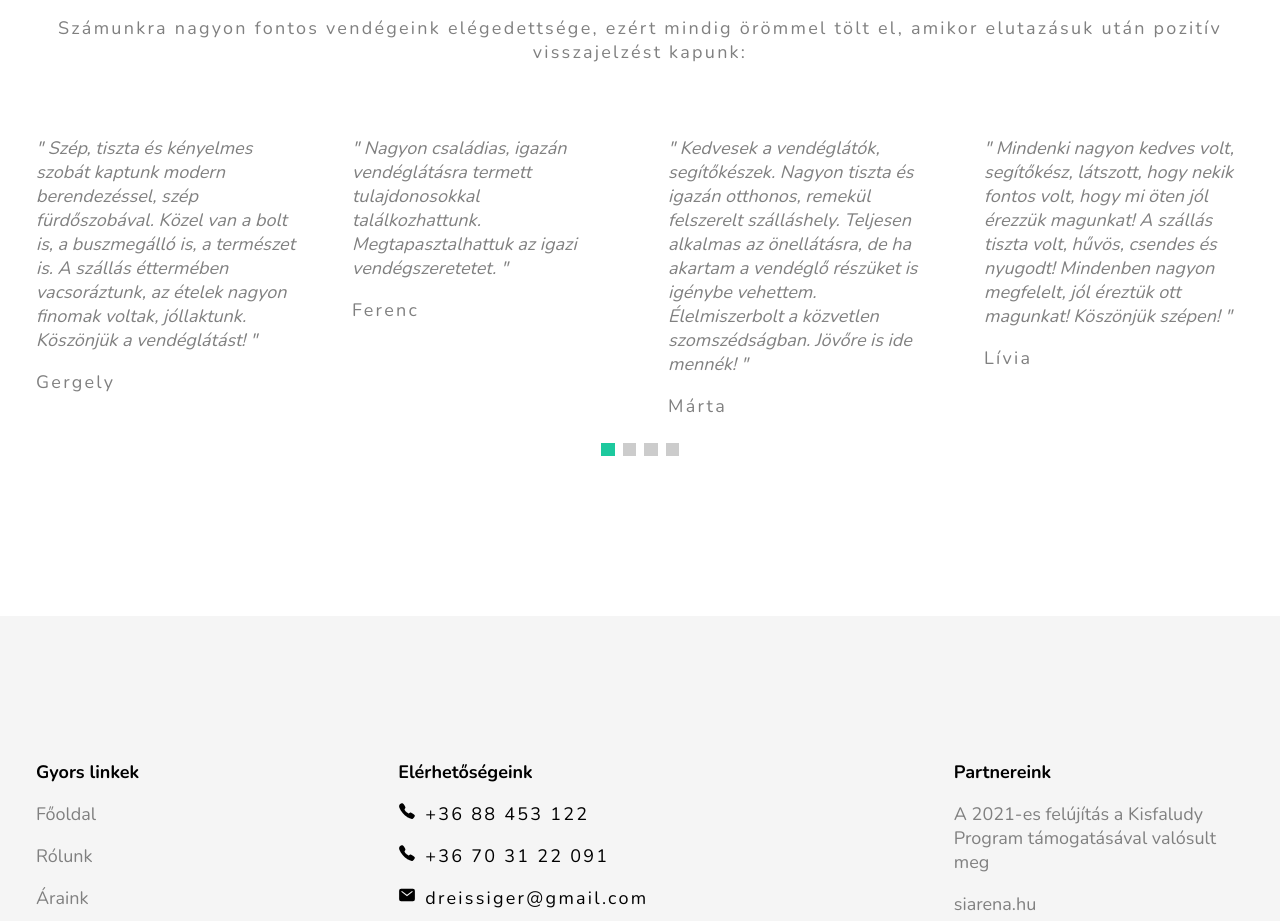
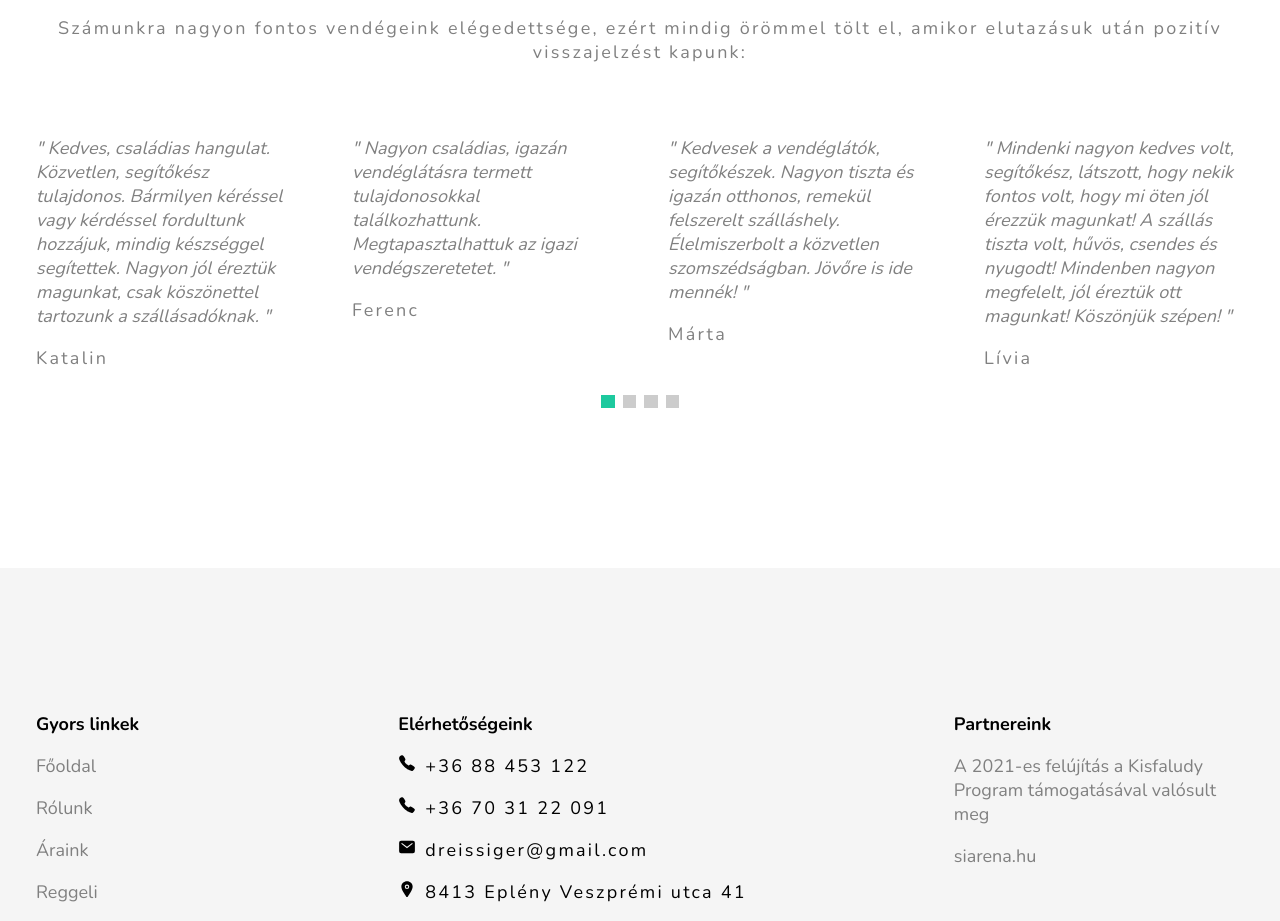
Before and after one commit to xdevtomix/bakonyi, a React (Vite) app: page / in a window 1280 px wide. Shown: the part 3640-4561 px from the top of the page. Built offline with nearby package versions, Linux system fonts and the light colour scheme.

Commit message:
testimonials new opinion in

```diff
--- a/src/components/Testimonials.jsx
+++ b/src/components/Testimonials.jsx
@@ -9,10 +9,10 @@ const testimonials = [
     {
         id: 1,
         text: `
-            Szép, tiszta és kényelmes szobát kaptunk modern berendezéssel, szép fürdőszobával. Közel van a bolt is, a buszmegálló is, a természet is.
-            A szállás éttermében vacsoráztunk, az ételek nagyon finomak voltak, jóllaktunk. Köszönjük a vendéglátást!
+            Kedves, családias hangulat. Közvetlen, segítőkész tulajdonos. Bármilyen kéréssel vagy kérdéssel fordultunk hozzájuk, mindig készséggel segítettek.
+            Nagyon jól éreztük magunkat, csak köszönettel tartozunk a szállásadóknak.
         `,
-        name: 'Gergely'
+        name: 'Katalin'
     },
     {
         id: 2,
@@ -25,7 +25,6 @@ const testimonials = [
         id: 3,
         text: `
             Kedvesek a vendéglátók, segítőkészek. Nagyon tiszta és igazán otthonos, remekül felszerelt szálláshely.
-            Teljesen alkalmas az önellátásra, de ha akartam a vendéglő részüket is igénybe vehettem.
             Élelmiszerbolt a közvetlen szomszédságban. Jövőre is ide mennék!
         `,
         name: 'Márta'
```
